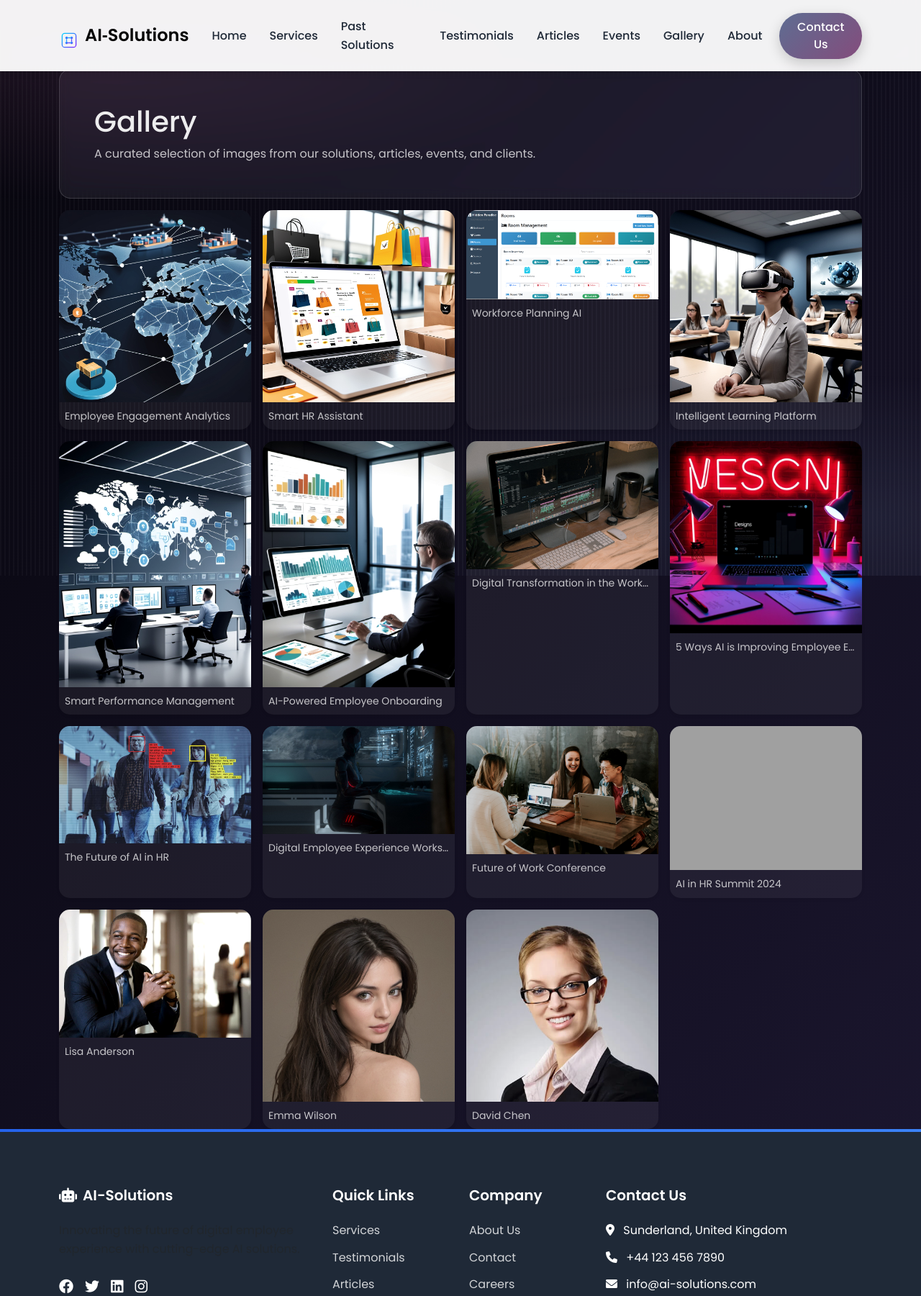
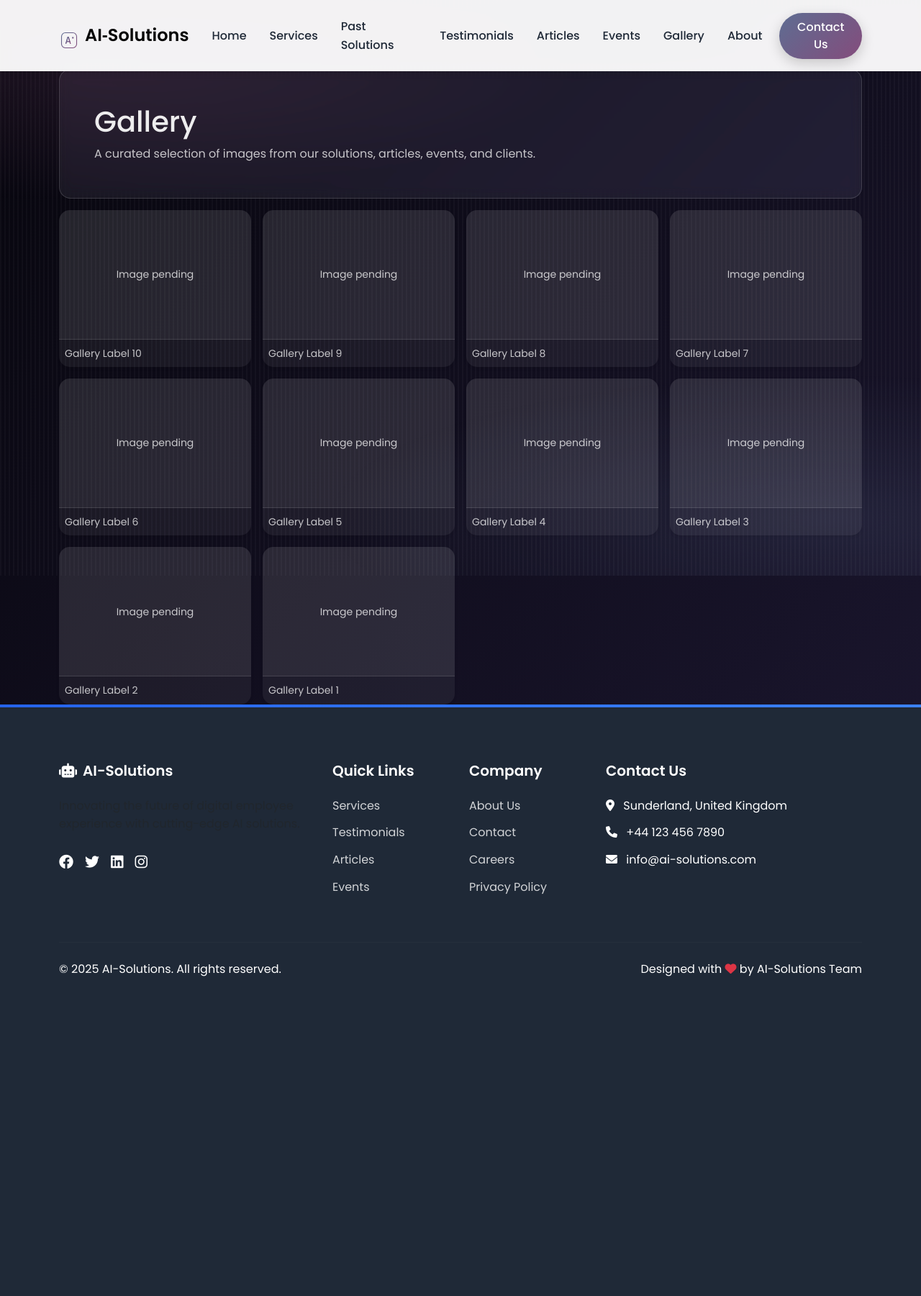
Before and after one commit to Mohitbasnet/Product-Development-Student-2, a Django app: page /gallery/ in a window 1280 px wide. Shown: the top 1801 px of the page at 72% size. After the commit the page ends 1357 px from the top, so only its background shows below. Run offline with Django 5.2, Linux system fonts and the light colour scheme; data comes from the database, SQL or seed files in the repository; both versions use the stored data as it was after the commit; grey boxes are pictures that could not be loaded.

Commit message:
added images in gallery

```diff
--- a/core/models.py
+++ b/core/models.py
@@ -127,3 +127,15 @@ class ContactInquiry(models.Model):
     class Meta:
         verbose_name_plural = "Contact Inquiries"
         ordering = ['-created_at']
+
+
+class GalleryImage(models.Model):
+    label = models.CharField(max_length=200)
+    image = models.ImageField(upload_to='gallery/', null=True, blank=True)
+    created_at = models.DateTimeField(auto_now_add=True)
+
+    def __str__(self):
+        return self.label
+
+    class Meta:
+        ordering = ['-created_at']
--- a/core/views.py
+++ b/core/views.py
@@ -1,6 +1,6 @@
 from django.shortcuts import render, redirect, get_object_or_404
 from django.contrib import messages
-from .models import Service, Solution, Testimonial, Article, Event, ContactInquiry
+from .models import Service, Solution, Testimonial, Article, Event, ContactInquiry, GalleryImage
 from .forms import ContactForm
 from django.utils import timezone
 from django import forms
@@ -151,23 +151,8 @@ def past_solutions(request):
 
 
 def gallery(request):
-    # Aggregate images from multiple models to showcase in a unified gallery
-    solution_images = list(Solution.objects.exclude(image='').exclude(image=None).values_list('image', 'title'))
-    article_images = list(Article.objects.exclude(image='').exclude(image=None).values_list('image', 'title'))
-    event_images = list(Event.objects.exclude(image='').exclude(image=None).values_list('image', 'title'))
-    testimonial_images = list(Testimonial.objects.exclude(client_image='').exclude(client_image=None).values_list('client_image', 'client_name'))
-
-    # Normalize to a common structure: [{'url': <url>, 'label': <label>}]
-    images = []
-    for path, label in solution_images:
-        images.append({'url': path.url if hasattr(path, 'url') else path, 'label': label or 'Solution'})
-    for path, label in article_images:
-        images.append({'url': path.url if hasattr(path, 'url') else path, 'label': label or 'Article'})
-    for path, label in event_images:
-        images.append({'url': path.url if hasattr(path, 'url') else path, 'label': label or 'Event'})
-    for path, label in testimonial_images:
-        images.append({'url': path.url if hasattr(path, 'url') else path, 'label': label or 'Testimonial'})
-
+    # Use admin-managed gallery images
+    gallery_images = GalleryImage.objects.all().order_by('-created_at')
     return render(request, 'core/gallery.html', {
-        'images': images,
+        'gallery_images': gallery_images,
     })
--- a/templates/base.html
+++ b/templates/base.html
@@ -231,20 +231,26 @@
         <div class="container">
             <a class="navbar-brand d-flex align-items-center" href="{% url 'core:home' %}">
                 <span class="me-2" aria-hidden="true" style="display:inline-block; width:28px; height:28px;">
-                    <!-- Inline AI logo (neural chip) -->
-                    <svg viewBox="0 0 64 64" width="28" height="28" xmlns="http://www.w3.org/2000/svg">
+                    <!-- Refined AI monogram logo -->
+                    <svg viewBox="0 0 64 64" width="28" height="28" xmlns="http://www.w3.org/2000/svg" role="img" aria-label="AI‑Solutions logo">
                         <defs>
-                            <linearGradient id="g" x1="0" x2="1" y1="0" y2="1">
-                                <stop offset="0%" stop-color="#00d4ff"/>
-                                <stop offset="100%" stop-color="#7b1fff"/>
+                            <linearGradient id="logoGrad" x1="0" x2="1" y1="0" y2="1">
+                                <stop offset="0%" stop-color="var(--home-steelblue)"/>
+                                <stop offset="100%" stop-color="var(--home-darkslateblue)"/>
                             </linearGradient>
+                            <filter id="softGlow" x="-50%" y="-50%" width="200%" height="200%">
+                                <feGaussianBlur stdDeviation="1.2" result="blur"/>
+                                <feMerge>
+                                    <feMergeNode in="blur"/>
+                                    <feMergeNode in="SourceGraphic"/>
+                                </feMerge>
+                            </filter>
                         </defs>
-                        <rect x="10" y="10" width="44" height="44" rx="8" ry="8" fill="none" stroke="url(#g)" stroke-width="3"/>
-                        <circle cx="24" cy="24" r="4" fill="url(#g)"/>
-                        <circle cx="40" cy="24" r="4" fill="url(#g)"/>
-                        <circle cx="24" cy="40" r="4" fill="url(#g)"/>
-                        <circle cx="40" cy="40" r="4" fill="url(#g)"/>
-                        <path d="M24 28 L24 36 M40 28 L40 36 M28 24 L36 24 M28 40 L36 40" stroke="url(#g)" stroke-width="3"/>
+                        <!-- Rounded square chip -->
+                        <rect x="8" y="8" width="48" height="48" rx="12" ry="12" fill="none" stroke="url(#logoGrad)" stroke-width="2.5"/>
+                        <!-- Stylized AI monogram -->
+                        <path d="M22 42 L28 22 L30 22 L36 42 M24.8 36 H33.2" stroke="url(#logoGrad)" stroke-width="2.6" fill="none" stroke-linecap="round" stroke-linejoin="round" filter="url(#softGlow)"/>
+                        <circle cx="44" cy="24" r="2.6" fill="url(#logoGrad)"/>
                     </svg>
                 </span>
                 <span class="fw-semibold">AI‑Solutions</span>
--- a/templates/core/gallery.html
+++ b/templates/core/gallery.html
@@ -10,14 +10,20 @@
         <p class="text-muted mb-0">A curated selection of images from our solutions, articles, events, and clients.</p>
     </div>
 
-    {% if images %}
+    {% if gallery_images %}
     <div class="row g-3 gallery-grid">
-        {% for image in images %}
+        {% for gi in gallery_images %}
         <div class="col-6 col-md-4 col-lg-3">
             <div class="card h-100 border-0 shadow-sm">
-                <img src="{{ image.url }}" class="card-img-top" alt="{{ image.label }}">
+                {% if gi.image %}
+                <img src="{{ gi.image.url }}" class="card-img-top" alt="{{ gi.label }}">
+                {% else %}
+                <div class="card-img-top d-flex align-items-center justify-content-center" style="height:180px; background: rgba(255,255,255,0.06); border-bottom:1px solid rgba(255,255,255,0.12);">
+                    <span class="small text-muted">Image pending</span>
+                </div>
+                {% endif %}
                 <div class="card-body p-2">
-                    <div class="small text-muted text-truncate">{{ image.label }}</div>
+                    <div class="small text-muted text-truncate">{{ gi.label }}</div>
                 </div>
             </div>
         </div>
```
Also changed, not shown: core/admin.py (+8 -1 lines), core/management/commands/seed_gallery.py (added, +61 -0 lines), core/management/commands/seed_gallery_labels.py (added, +23 -0 lines), templates/core/about.html (+5 -7 lines), core/migrations/0007_galleryimage.py (added), core/migrations/0008_alter_galleryimage_image.py (added), db.sqlite3.
